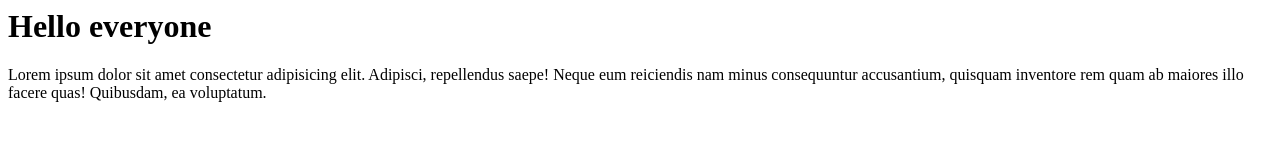
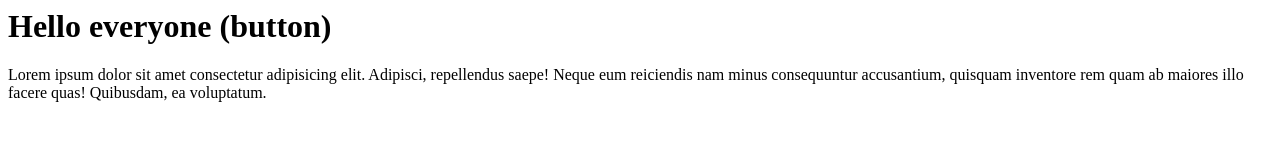
Before and after one commit to Pranavkumar2025/git_practice, a plain HTML site: page index.html in a window 1280 px wide. Drawn offline with Linux system fonts and the light colour scheme.

```diff
--- a/index.html
+++ b/index.html
@@ -1,3 +1,3 @@
-<h1>Hello everyone</h1>
+<h1>Hello everyone (button)</h1>
 
 <p>Lorem ipsum dolor sit amet consectetur adipisicing elit. Adipisci, repellendus saepe! Neque eum reiciendis nam minus consequuntur accusantium, quisquam inventore rem quam ab maiores illo facere quas! Quibusdam, ea voluptatum.</p>
```
